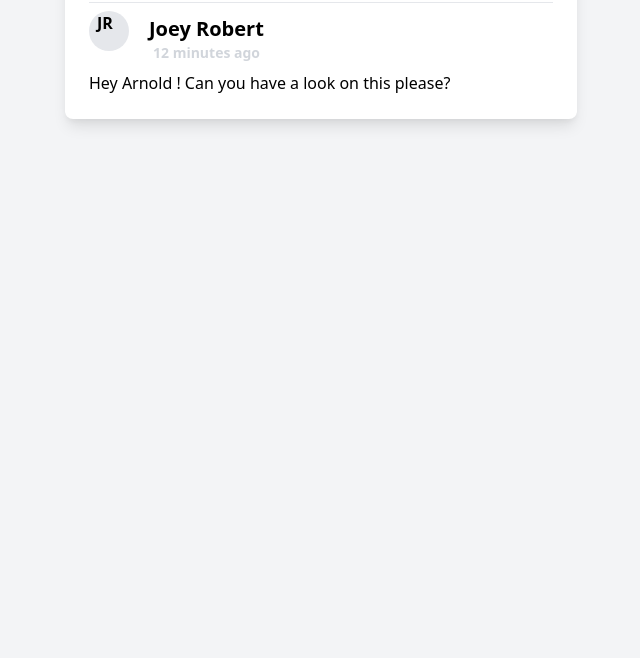
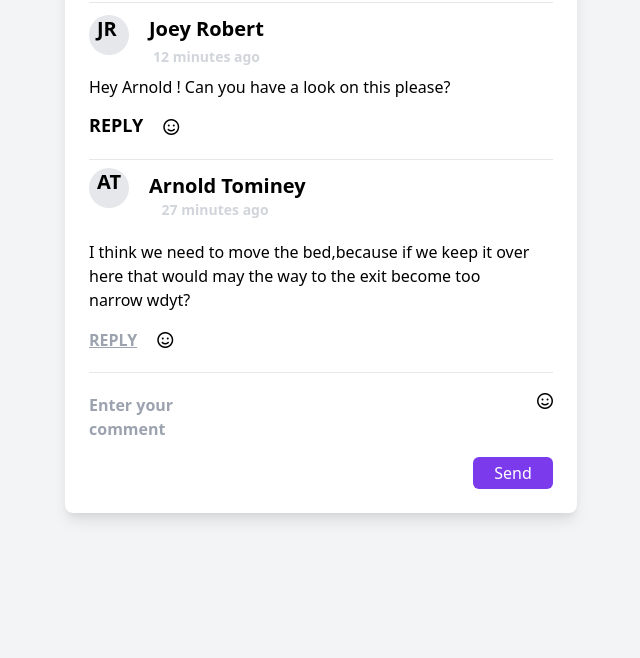
Before and after one commit to FalguniShinde2004/Bootcoding_Internship, a plain HTML site: page task1.html in a window 1280 px wide. Shown: the part 142-800 px from the top of the page, without its empty margins (319-959 px from the left). Drawn offline with nearby package versions, Linux system fonts and the light colour scheme.

Commit message:
Task is completed

```diff
--- a/task1.html
+++ b/task1.html
@@ -11,17 +11,48 @@
 </head>
 <body class="bg-gray-100 p-6">
     <div class="max-w-lg mx-auto bg-white rounded-lg shadow-lg p-6 mt-10 ">
+        <div class="inline-flex">
         <p class="text-3xl"><strong>Comments</strong></p>
+        <i class="fa-solid fa-xmark mt-2 ml-72 text-gray-400 text-lg"></i>
+    </div>
         <hr class="mt-5">
         <div>
         <div class="inline-flex">
-        <div class="rounded-full h-10 w-10 bg-gray-200 mt-2 justify-center items-center">
-        <span class=" ml-2"><strong>JR</strong></span>
+        <div class="rounded-full h-10 w-10 bg-gray-200 mt-3 justify-center items-center">
+        <span class="align-middle ml-2 text-xl "><strong>JR</strong></span>
     </div>
     <p class="ml-5 mt-3 text-xl"><strong>Joey Robert</strong></p>
 </div>
     <p class="text-gray-300 -mt-2 ml-16 text-sm"><b>12 minutes ago</b></p>
     <p class="mt-2">Hey Arnold ! Can you have a look on this please?</p>
+    <div class="inline-flex">
+    <p class="mt-3 text-lg"><strong>REPLY</strong></p>
+    <i class="fa-regular fa-face-smile mt-5 ml-5"></i>
+
+</div>
+<hr class="mt-5">
+<div>
+    <div class="inline-flex">
+    <div class="rounded-full h-10 w-10 bg-gray-200 mt-2 justify-center items-center">
+    <span class=" ml-2 align-middle text-xl"><strong>AT</strong></span>
+</div>
+<p class="ml-5 mt-3 text-xl"><strong>Arnold Tominey</strong></p>
+<p class="text-gray-300 mt-10 -ml-36 text-sm"><b>27 minutes ago</b></p>
+</div>
+<p class="mt-5">I think we need to move the bed,because if we keep it over</p>
+<p>here that would may the way to the exit become too</p>
+<p>narrow wdyt?</p>
+<div class="inline-flex">
+    <p class="mt-4 text-gray-400 underline"><b>REPLY</b></p>
+    <i class="fa-regular fa-face-smile mt-5 ml-5"></i>
+
+</div>
+<hr class="mt-5">
+<div class="inline-flex">
+    <p class="mt-5 text-gray-400"><b>Enter your comment</b></p>
+    <i class="fa-regular fa-face-smile mt-5 ml-72"></i>
+</div>
+<button class="bg-purple-600 h-8 w-20 rounded-md text-white mt-4 ml-96  ">Send</button>
     </div>
     </div>
 
```
